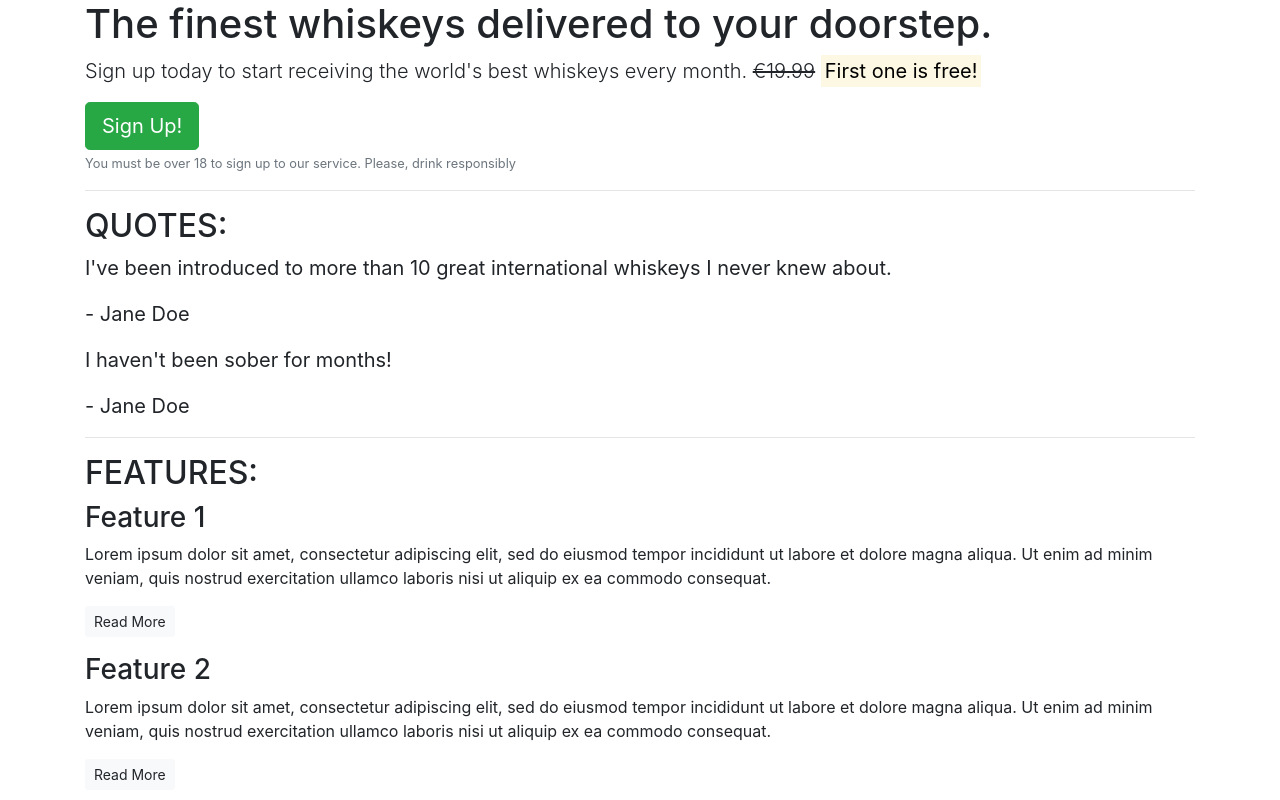
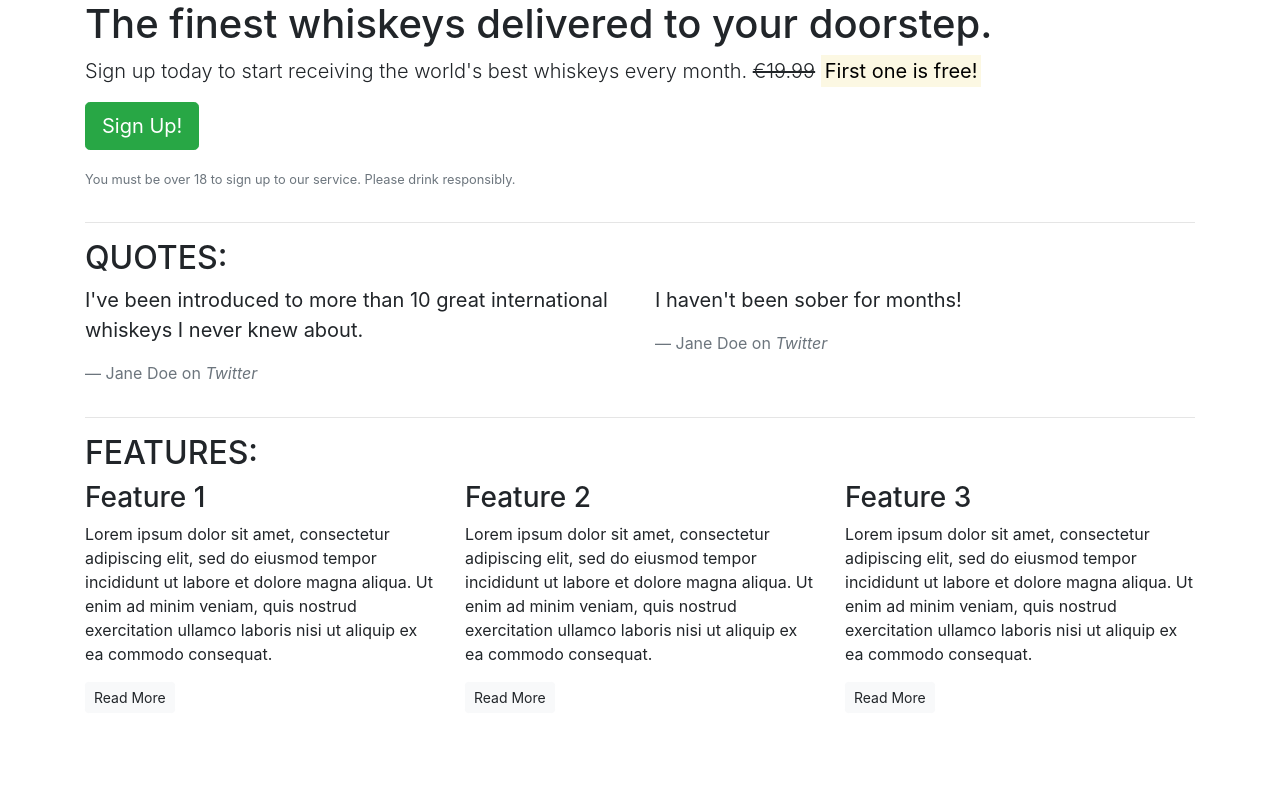
Before and after one commit to CarlosPlacinta/bootstrap4, a plain HTML site: page bootstrap4/index.html in a window 1280 px wide. Shown: the top 800 px of the page. Drawn offline with nearby package versions, Linux system fonts and the light colour scheme.

Commit message:
add rows and cols

```diff
--- a/bootstrap4/index.html
+++ b/bootstrap4/index.html
@@ -3,7 +3,7 @@
 
 <head>
     <meta charset="utf-8">
-    <meta name="Viewport" content="width=device-width, initial-scale=1.0">
+    <meta name="viewport" content="width=device-width, initial-scale=1.0">
     <title>Whiskey Drop | Taste a new whiskey every month</title>
     <link rel="stylesheet" href="https://maxcdn.bootstrapcdn.com/bootstrap/4.1.3/css/bootstrap.min.css">
 </head>
@@ -11,48 +11,73 @@
 <body>
     <article class="container">
         <!-- Callout -->
+        <div class="row">
+            <div class="col-12">
                 <section class="callout">
                     <h1>The finest whiskeys delivered to your doorstep.</h1>
-            <p class="lead">Sign up today to start receiving the world's best whiskeys every month.
-            <s>€19.99</s> <strong><mark>First one is free!</mark></strong></p>
-            <button class="btn btn-success btn-lg">Sign Up!</button>
-            <p class="text-muted"><small>You must be over 18 to sign up to our service. Please, drink responsibly</small></p>
+                    <p class="lead">Sign up today to start receiving the world's best whiskeys every month. <s>€19.99</s> <strong><mark>First one is free!</mark></strong></p>
+                    <p><button class="btn btn-lg btn-success">Sign Up!</button></p>
+                    <p class="text-muted"><small>You must be over 18 to sign up to our service. Please drink responsibly.</small></p>
                 </section>
+            </div>
+        </div>
         <!-- /.callout -->
         <hr>
 
         <!-- Quotes -->
         <section class="quotes">
+            <div class="row">
+                <div class="col-12">
                     <h2 class="text-uppercase">Quotes:</h2>
+                </div>
+            </div>
+            <div class="row">
+                <div class="col-12 col-md-6">
                     <blockquote class="blockquote">
                         <p>I've been introduced to more than 10 great international whiskeys I never knew about.</p>
-                <p>- Jane Doe</p>
+                        <footer class="blockquote-footer">Jane Doe on <cite title="Twitter">Twitter</cite></footer>
                     </blockquote>
+                </div>
+                <div class="col-12 col-md-6">
                     <blockquote class="blockquote">
                         <p>I haven't been sober for months!</p>
-                <p>- Jane Doe</p>
+                        <footer class="blockquote-footer">Jane Doe on <cite title="Twitter">Twitter</cite></footer>
                     </blockquote>
+                </div>
+            </div>
         </section>
         <!-- /.quotes -->
         <hr>
 
         <!-- Features -->
         <section class="features">
+            <div class="row">
+                <div class="col-12">
                     <h2 class="text-uppercase">Features:</h2>
+                </div>
+            </div>
+            <div class="row">
+                <div class="col-12 col-md-6 col-lg-4">
                     <div class="feature">
                         <h3>Feature 1</h3>
                         <p>Lorem ipsum dolor sit amet, consectetur adipiscing elit, sed do eiusmod tempor incididunt ut labore et dolore magna aliqua. Ut enim ad minim veniam, quis nostrud exercitation ullamco laboris nisi ut aliquip ex ea commodo consequat.</p>
                         <p><a class="btn btn-sm btn-light" href="">Read More</a></p>
                     </div>
+                </div>
+                <div class="col-12 col-md-6 col-lg-4">
                     <div class="feature">
                         <h3>Feature 2</h3>
                         <p>Lorem ipsum dolor sit amet, consectetur adipiscing elit, sed do eiusmod tempor incididunt ut labore et dolore magna aliqua. Ut enim ad minim veniam, quis nostrud exercitation ullamco laboris nisi ut aliquip ex ea commodo consequat.</p>
                         <p><a class="btn btn-sm btn-light" href="">Read More</a></p>
                     </div>
+                </div>
+                <div class="col-12 d-md-none d-lg-block col-lg-4">
                     <div class="feature">
                         <h3>Feature 3</h3>
                         <p>Lorem ipsum dolor sit amet, consectetur adipiscing elit, sed do eiusmod tempor incididunt ut labore et dolore magna aliqua. Ut enim ad minim veniam, quis nostrud exercitation ullamco laboris nisi ut aliquip ex ea commodo consequat.</p>
                         <p><a class="btn btn-sm btn-light" href="">Read More</a></p>
+                    </div>
+                </div>
             </div>
         </section>
         <!-- /.features -->
```
Lines whose indentation alone changed are shown as unchanged.
